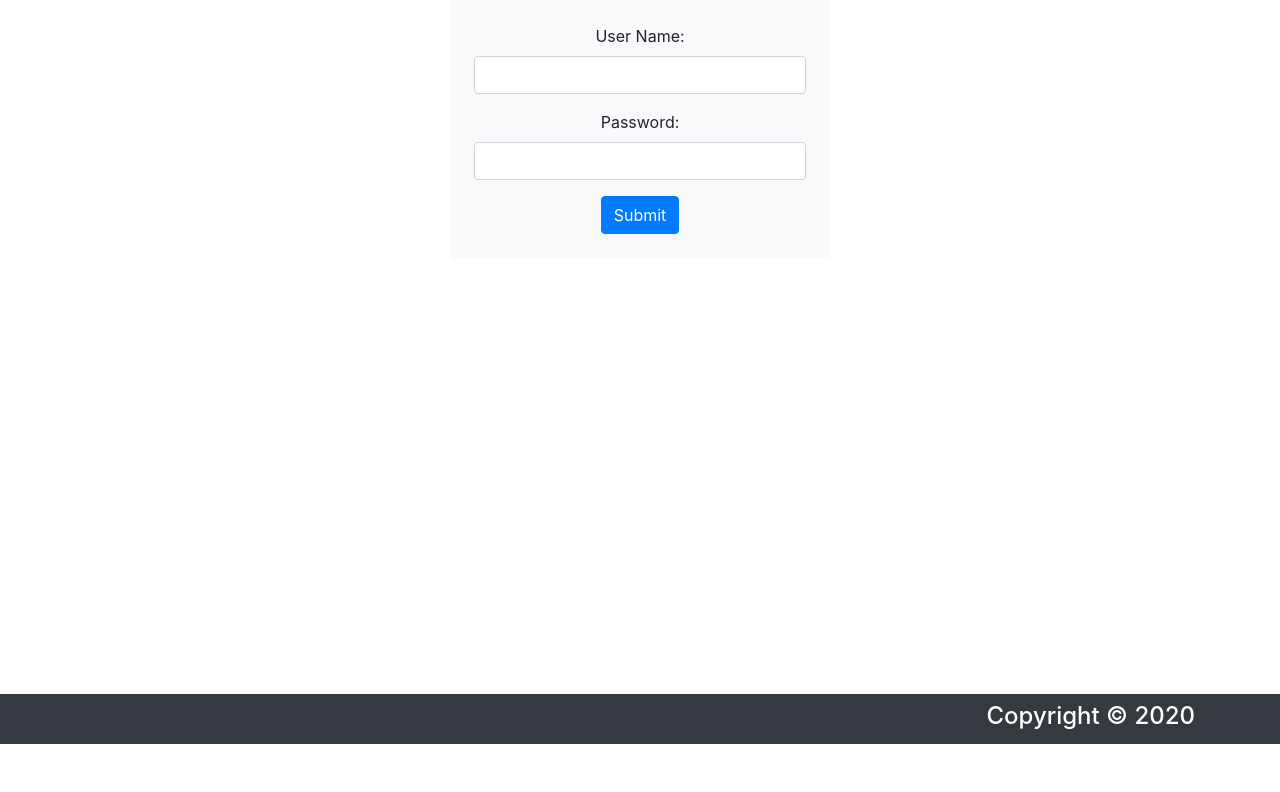
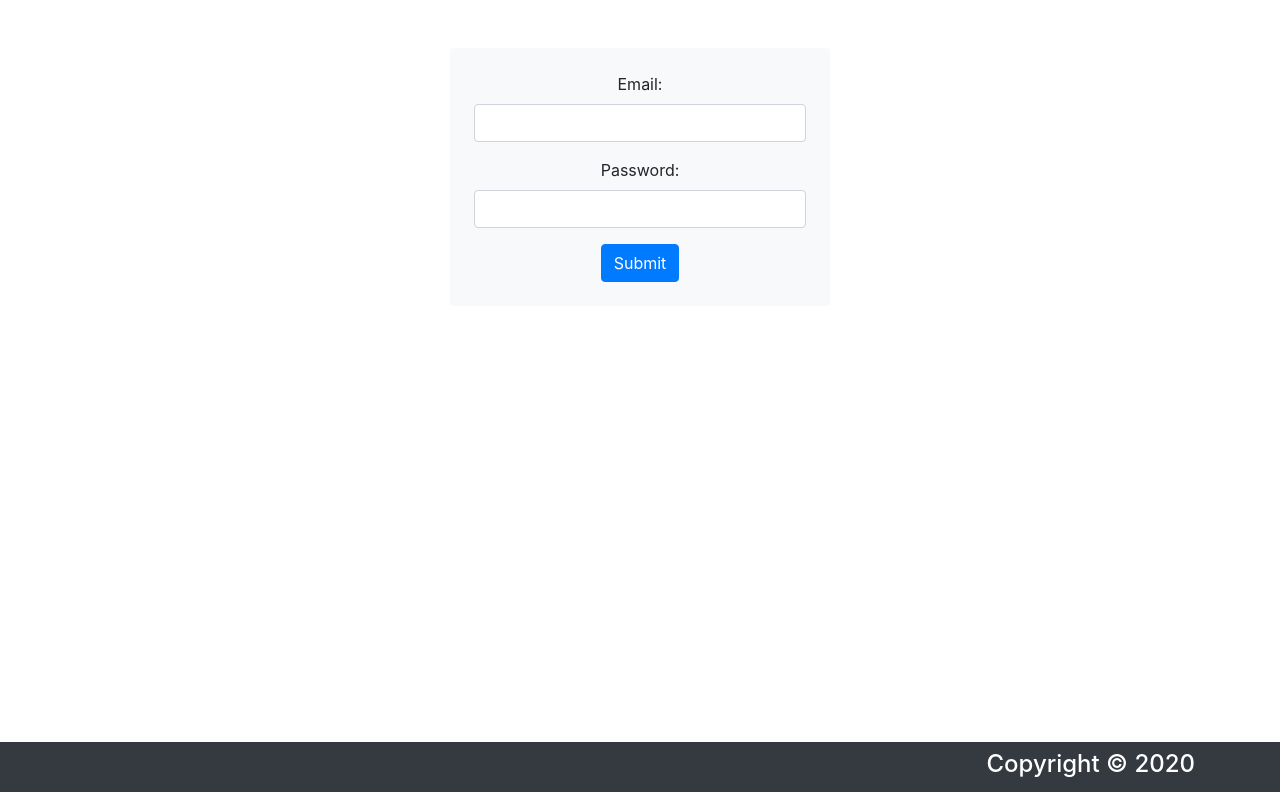
Before and after one commit to Hzalkarim/whistleblowing-system-cs4, a PHP site: page /login.php in a window 1280 px wide. Shown: the part 56-848 px from the top of the page. Before the commit the page ends 800 px from the top, so only its background shows below. Run offline with PHP 8.4, Linux system fonts and the light colour scheme.

Commit message:
Minor styling

```diff
--- a/login.php
+++ b/login.php
@@ -2,18 +2,18 @@
 $page_title = "Halaman Login";
 require "page/component/header.php";
 ?>
-<main class="container">
+<main class="container mt-5">
     <div class="row">
         <div class="col-lg-4 col-md-2"></div>
         <div class="col-lg-4 col-md-8 col-sm-12 text-center bg-light rounded p-4">
             <form method="post" action="index.php">
                 <div class="form-group">
-                    <label for="user">User Name:</label>
-                    <input type="text" class="form-control" name="user">
+                    <label for="user">Email:</label>
+                    <input type="text" class="form-control" name="email">
                 </div>
                 <div class="form-group">
                     <label for="pwd">Password:</label>
-                    <input type="password" class="form-control" name="pwd">
+                    <input type="password" class="form-control" name="password">
                 </div>
                 <button type="submit" class="btn btn-primary">Submit</button>
             </form>
```
